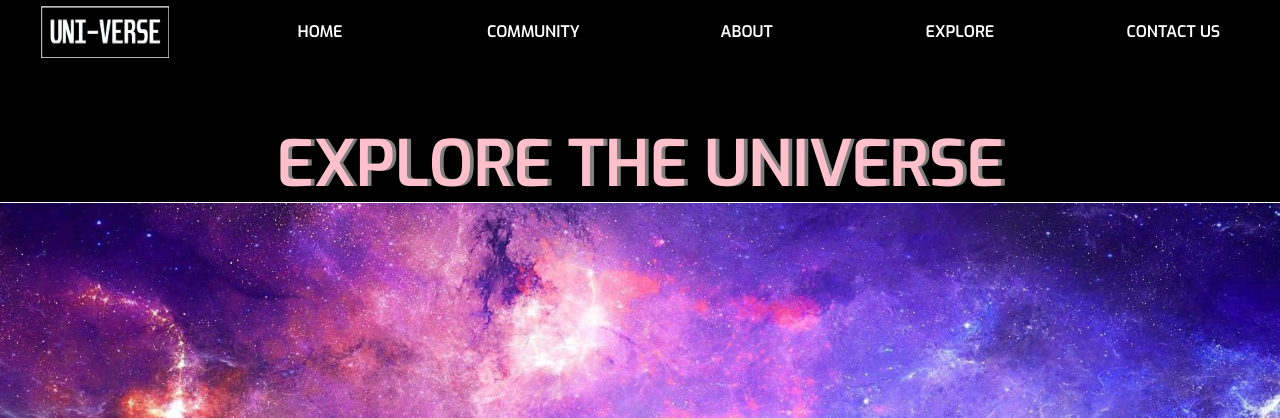
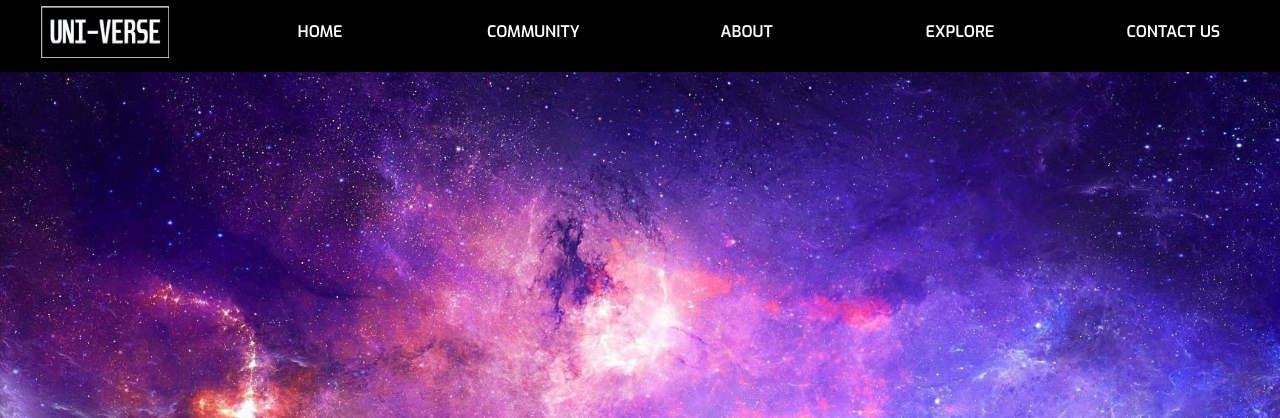
Before and after one commit to ktplkr-nihon/UNI-VERSE, a React (Create React App) app: page / in a window 1280 px wide. Shown: the top 418 px of the page. Built offline with nearby package versions, Linux system fonts and the light colour scheme.

Commit message:
adding files

```diff
--- a/src/App.js
+++ b/src/App.js
@@ -5,6 +5,7 @@ import Footer from './Components/footer/Footer.js';
 import Grid from './Components/grid/Grid.js';
 import Signup from './Components/signupform/Signup.js';
 import Community from './Components/community/Community.js';
+import About from './Components/about/About.js';
 class App extends Component
 {
 
@@ -13,7 +14,7 @@ class App extends Component
       super();
       this.state={
          route:'closed',
-         navroute:'home'
+         navroute:'about'
         };
     }
 
@@ -33,7 +34,7 @@ onNavSelect = () =>
 
                     case 'about':
                     console.log('about');
-                          return(<div>about</div>);
+                          return(<About />);
 
                     case 'explore':
                     console.log('explore');
--- /dev/null
+++ b/src/Components/about/About.js
@@ -0,0 +1,13 @@
+import React,{Component} from 'react';
+import './about.css';
+
+class About extends Component {
+	render(){
+		return(
+
+        <div></div>
+
+			);
+	}
+}
+export default About;
--- a/src/Components/grid/grid.css
+++ b/src/Components/grid/grid.css
@@ -3,7 +3,6 @@
 	grid-row: 2/4;
 	display: grid;
 	grid-template-rows: repeat(5,1fr);
-
 }
 .header{
 	align-self: start;
```
Also changed, not shown: src/Components/about/about.css (added).
